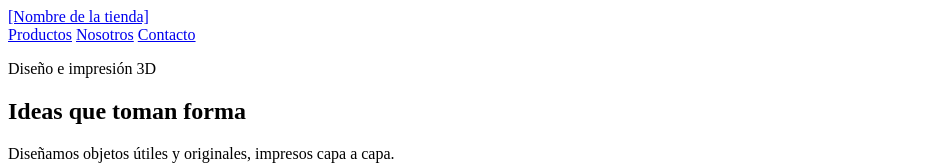
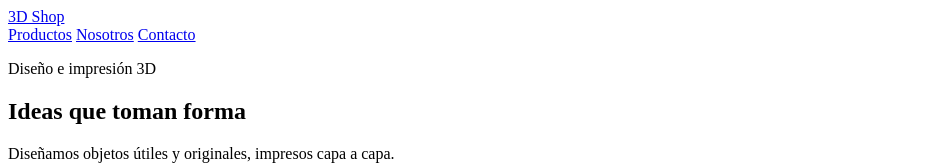
Before and after one commit to Nindex120/Proyecto-Web, a plain HTML site: page index.html in a window 1280 px wide. Shown: the top 165 px of the page, without its empty margins (0-931 px from the left). Drawn offline with Linux system fonts and the light colour scheme.

Commit message:
Mejorar la estructura y el contenido de index.html

```diff
--- a/index.html
+++ b/index.html
@@ -10,7 +10,7 @@
 
   <body>
     <header>
-      <a href="#inicio">[Nombre de la tienda]</a>
+      <a href="#inicio">3D Shop</a>
       <nav aria-label="Navegación principal">
         <a href="productos.html">Productos</a>
         <a href="#nosotros">Nosotros</a>
```
